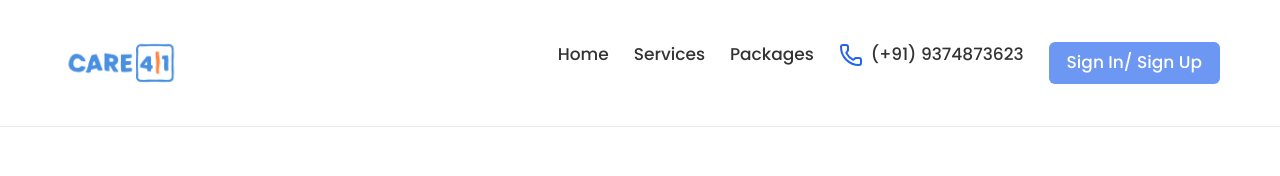
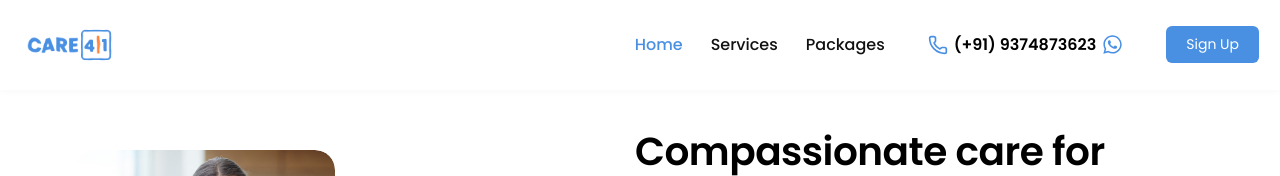
Before and after one commit to primaayushikumbhare25/care41-practice, a Next.js app: page / in a window 1280 px wide. Shown: the top 176 px of the page. Built offline with nearby package versions, Linux system fonts and the light colour scheme.

Commit message:
Implement Services and Packages routes with navbar active state and fix the header section added the routing to services and packages routes

```diff
--- /dev/null
+++ b/app/packages/page.tsx
@@ -0,0 +1,20 @@
+export default function PackagesPage() {
+  return (
+    <div style={styles.container}>
+      <h1 style={styles.text}>Packages</h1>
+    </div>
+  );
+}
+
+const styles = {
+  container: {
+    height: "80vh",
+    display: "flex",
+    alignItems: "center",
+    justifyContent: "center",
+  },
+  text: {
+    fontSize: "32px",
+    fontWeight: "600",
+  },
+};
--- /dev/null
+++ b/app/services/page.tsx
@@ -0,0 +1,20 @@
+export default function ServicesPage() {
+  return (
+    <div style={styles.container}>
+      <h1 style={styles.text}>Services</h1>
+    </div>
+  );
+}
+
+const styles = {
+  container: {
+    height: "80vh",
+    display: "flex",
+    alignItems: "center",
+    justifyContent: "center",
+  },
+  text: {
+    fontSize: "32px",
+    fontWeight: "600",
+  },
+};
--- a/components/Header/index.css
+++ b/components/Header/index.css
@@ -1,64 +1,93 @@
 .header {
   width: 100%;
-  background-color: #ffffff;
-  border-bottom: 1px;
+  background: #ffffff;
+  /* border-bottom: 1px solid #F8F9FA; */
+  box-shadow: 0 2px 7px #f8f9fa;
+  height: 90px;
 }
 
 .navbar {
+  justify-content: space-between;
+  align-items: center;
+  max-width: 1334px;
+  margin: 0 auto;
+  padding: 21px;
+  /* max-width: 1269px; */
+  margin: 0 auto;
+  padding: 21px;
+  display: flex;
+}
+
+/* Logo */
+.logo {
   display: flex;
   align-items: center;
-  justify-content: space-between;
-
-  padding: 16px 60px;
-  margin-bottom: 25px;
-  justify-content: space-between;
-  background-color: #fff;
-  box-shadow: 0 1px 0 rgba(0, 0, 0, 0.08);
 }
 
+/* Right section */
+.nav-right {
+  display: flex;
+  align-items: center;
+  gap: 43px;
+}
+
+/* Links */
 .nav-links {
   display: flex;
-  gap: 25px;
-  margin-top: 26px;
-  margin-bottom: 26px;
+  align-items: center;
+  gap: 28px;
+  list-style: none;
+  margin: 0;
+  padding: 0;
 }
 
 .nav-links a {
+  font-size: 187x;
+  font-weight: 500;
+  color: #111;
   text-decoration: none;
-  color: #333;
-  font-weight: 500;
-  font-size: 17px;
+}
+
+.nav-links a.active {
+  color: #4a90e2;
+  padding-bottom: 4px;
 }
 
 .nav-links a:hover {
   color: #4a90e2;
+  border-bottom: 2px solid #4a90e2;
 }
 
+/* Phone */
+.phone {
+  display: flex;
+  align-items: center;
+  gap: 6px;
+  font-size: 21px;
+  font-weight: 500;
+  color: #4a90e2;
+}
+.phone .phoneno {
+  color: black;
+  font-size: 16px;
+  font-weight: 600;
+}
+.phone .whatsapp-icon {
+  color: #4a90e2;
+  font-size: 21px;
+}
+
+/* Button */
 .login-btn {
-  padding: 8px 18px;
-  background-color: #6c97f3;
-  color: #fff;
+  padding: 8px 20px;
+  font-size: 14px;
+  background: #4a90e2;
+  color: white;
   border: none;
   border-radius: 6px;
   cursor: pointer;
 }
 
 .login-btn:hover {
-  background-color: #6c97f3;
+  background: #4a90e2;
 }
-
-.phone {
-  display: flex;
-  align-items: center;
-  gap: 8px;
-  color: #2563eb;
-  font-weight: 500;
-}
-
-.phone-icon {
-  font-size: 18px;
-}
-/* .logo {
-  margin-right: 350px;
-
-} */
--- a/components/Header/index.tsx
+++ b/components/Header/index.tsx
@@ -1,53 +1,69 @@
 "use client";
 
 import Link from "next/link";
-import { useState } from "react";
+import Image from "next/image";
+import { usePathname } from "next/navigation";
+import { Phone } from "lucide-react";
+import { FaWhatsapp } from "react-icons/fa6";
 import "./index.css";
-import Image from "next/image";
-import { FiPhoneCall } from "react-icons/fi";
-import { Phone } from "lucide-react";
 
-function header() {
-  // const [menuOpen, setMenuOpen] = useState(false);
+export default function Header() {
+  const pathname = usePathname();
+
   return (
     <header className="header">
       <nav className="navbar">
         {/* Logo */}
-        <div className="logo">
-          <Link href="/">
-            <Image src="/logo.png" alt="My App Logo" width={120} height={40} />
+        <Link href="/" className="logo">
+          <Image src="/logo.png" alt="My App Logo" width={95} height={28} />
         </Link>
-        </div>
 
-        {/* Navigation */}
-        <div className = "nav">
-
+        {/* Right Section */}
+        <div className="nav-right">
           <ul className="nav-links">
             <li>
-            <Link className = "ans" href="/">Home</Link>
+              <Link href="/" className={pathname === "/" ? "active" : ""}>
+                Home
+              </Link>
             </li>
             <li>
-            <Link href="/services">Services</Link>
+              <Link
+                href="/services"
+                className={pathname === "/services" ? "active" : ""}
+              >
+                Services
+              </Link>
             </li>
             <li>
-            <Link href="/about">Packages</Link>
+              <Link
+                href="/packages"
+                className={pathname === "/packages" ? "active" : ""}
+              >
+                Packages
+              </Link>
             </li>
-          <li>
+          </ul>
+
+          {/* Phone */}
           <div className="phone">
-              <Phone className="phone-icon" />
-
-              <Link href="/about">(+91) 9374873623</Link>
-            </div>
-          </li>
-
-        <Link href="/signup"><button className="login-btn">Sign In/ Sign Up</button></Link>
-        </ul>
+            <Phone size={20} />
+            <span className="phoneno">(+91) 9374873623</span>
+            <a
+              href="https://wa.me/919930007241"
+              target="_blank"
+              rel="noopener noreferrer"
+              aria-label="Chat on WhatsApp"
+            >
+              <FaWhatsapp className="whatsapp-icon" />
+            </a>
           </div>
 
           {/* Button */}
+          <Link href="/signup">
+            <button className="login-btn">Sign Up</button>
+          </Link>
+        </div>
       </nav>
     </header>
   );
 }
-
-export default header;
```
Lines whose indentation alone changed are shown as unchanged.
